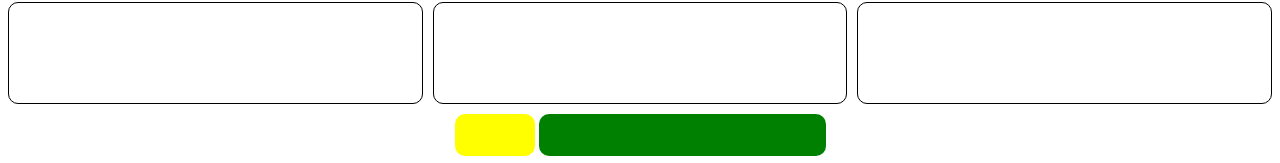
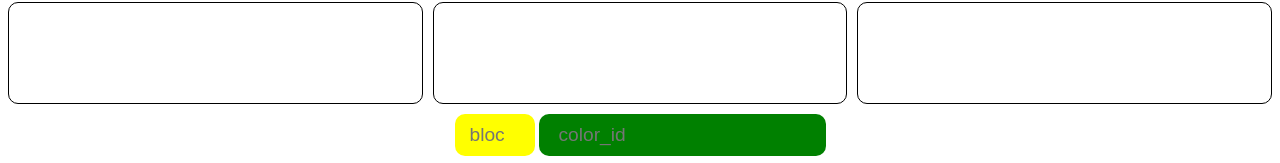
Before and after one commit to acciojob/Replit-Asian-Paints-abhilashvc777, a website: page main.html in a window 1280 px wide. Shown: the part 230-393 px from the top of the page. Drawn offline with Linux system fonts and the light colour scheme.

Commit message:
created a submission

```diff
--- a/main.html
+++ b/main.html
@@ -20,8 +20,8 @@
 		<div class="grid-item" id="9"></div>
 	</div>
 	<div class="inp">
-		<input id="block_id" type="number" min="1" max="9"/>
-		<input id="colour_id" type="text" name="color"/>
+		<input id="block_id" type="number" min="1" max="9" placeholder="block_id"/>
+		<input id="colour_id" type="text" name="color" placeholder="color_id"/>
 	</div>
 	<div class="btn">
 		<button id="change_button">Change</button>
```
